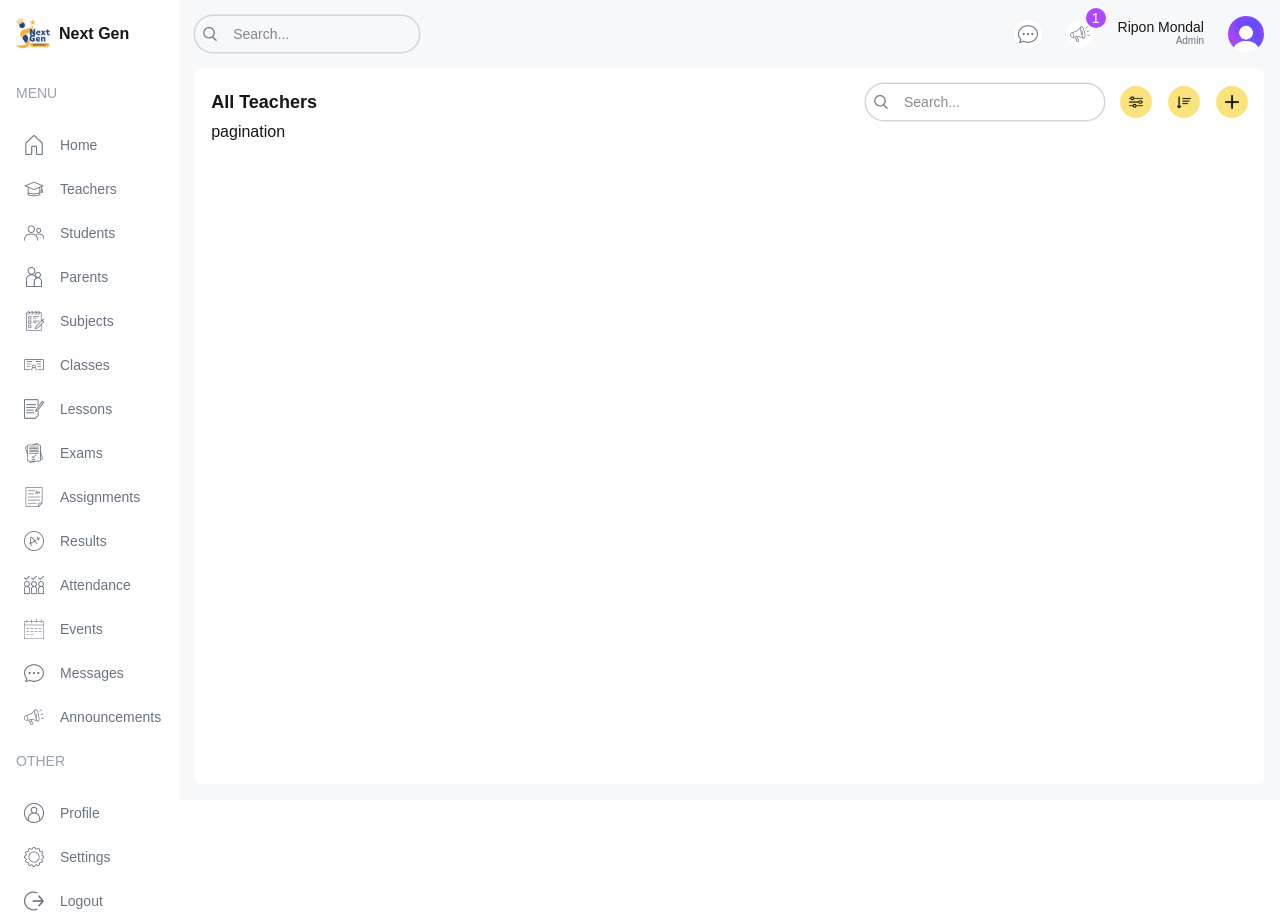
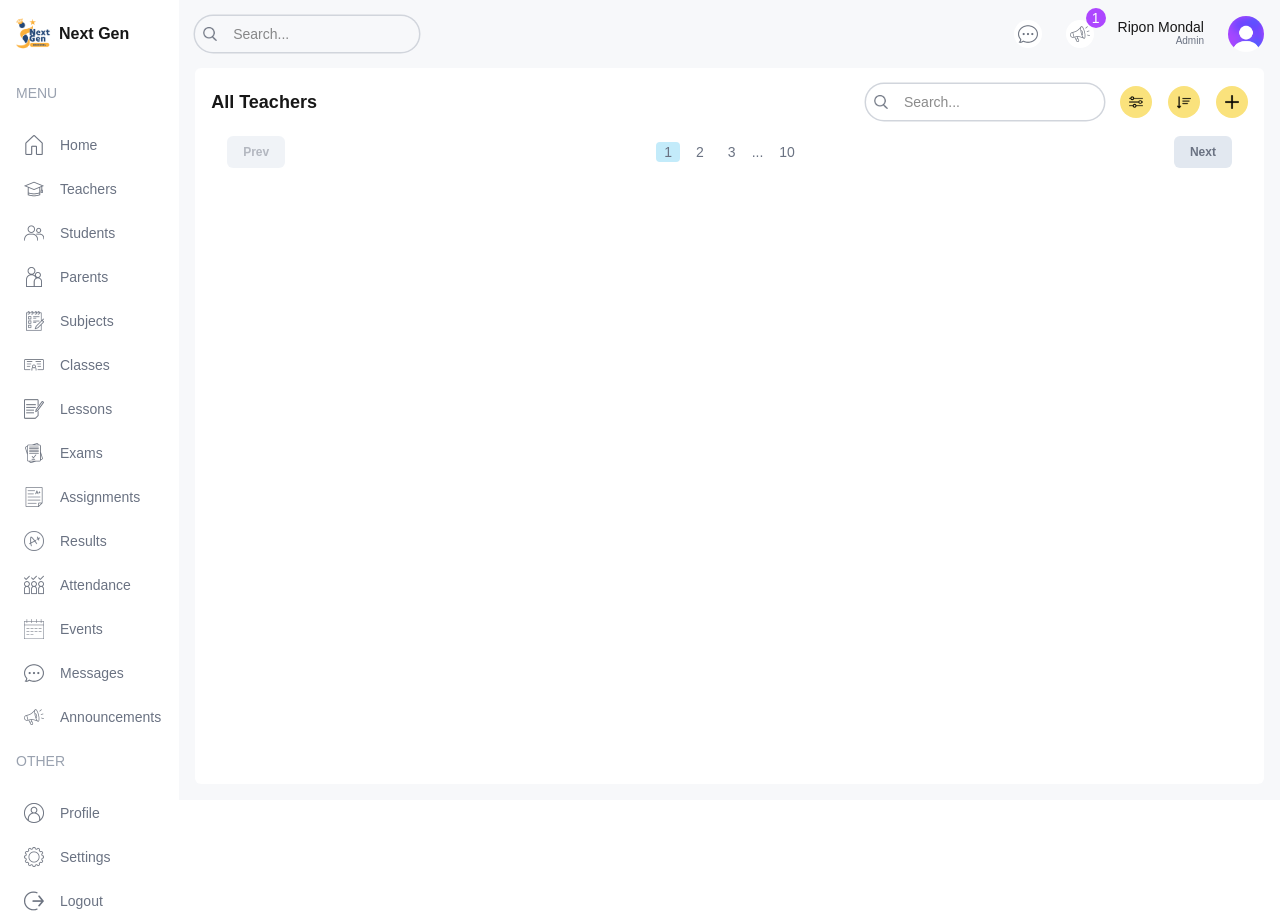
Before and after one commit to riponmondalbd/next-gen-school, a Next.js app: page /list/teachers in a window 1280 px wide. Built offline with nearby package versions, Linux system fonts and the light colour scheme.

Commit message:
make dummy Pagination UI

```diff
--- a/src/components/Pagination.tsx
+++ b/src/components/Pagination.tsx
@@ -1,3 +1,26 @@
 export default function Pagination() {
-  return <div>pagination</div>;
+  return (
+    <div className="p-4 flex items-center justify-between text-gray-500">
+      {/* prev button */}
+      <button
+        disabled
+        className="py-2 px-4 rounded-md bg-slate-200 text-xs font-semibold disabled:opacity-50 cursor-pointer disabled:cursor-not-allowed"
+      >
+        Prev
+      </button>
+      {/* page numbers */}
+      <div className="flex items-center gap-2 text-sm">
+        <button className="px-2 rounded-sm bg-nextSky cursor-pointer">1</button>
+        <button className="px-2 rounded-sm cursor-pointer">2</button>
+        <button className="px-2 rounded-sm cursor-pointer">3</button>
+        ...
+        <button className="px-2 rounded-sm cursor-pointer">10</button>
+      </div>
+
+      {/* next button */}
+      <button className="py-2 px-4 rounded-md bg-slate-200 text-xs font-semibold disabled:opacity-50 cursor-pointer disabled:cursor-not-allowed">
+        Next
+      </button>
+    </div>
+  );
 }
```
